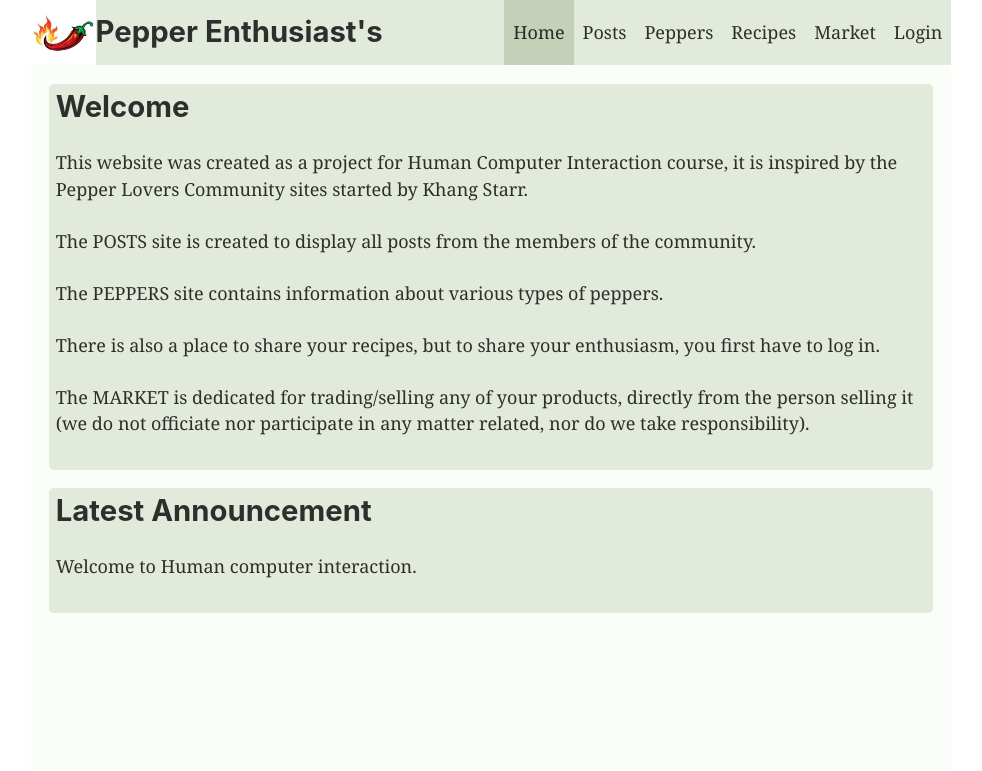
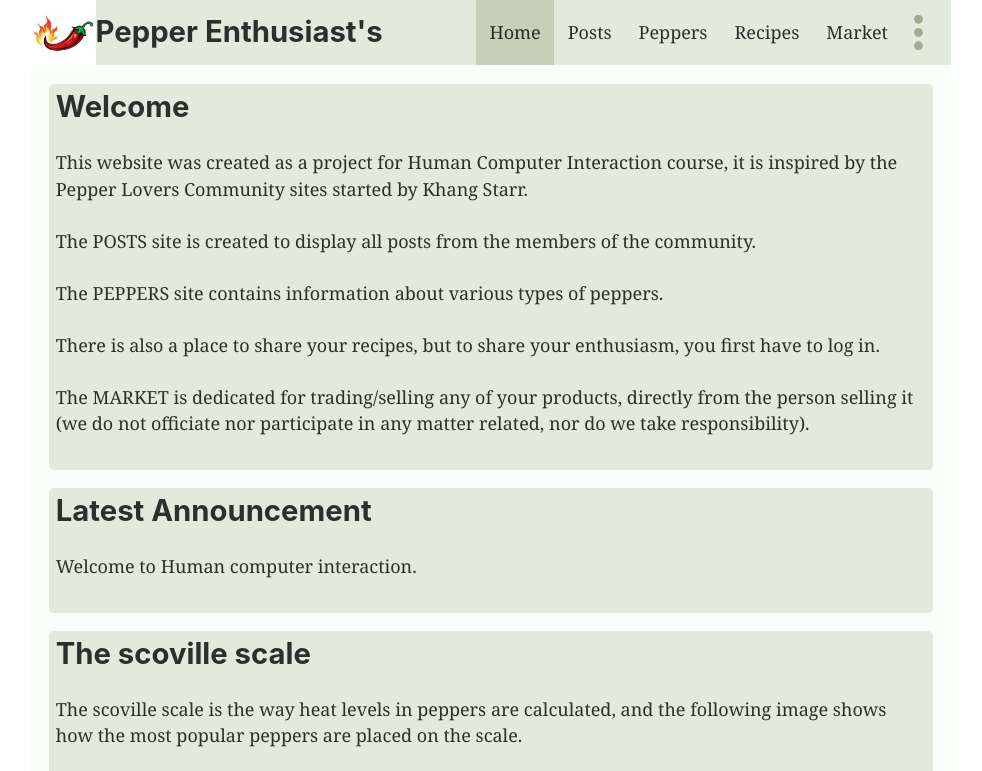
Before and after one commit to antelovric1423/HCI-PLCWebsite, a Gatsby site in the folder proj/: page / in a window 1280 px wide. Shown: the top 771 px of the page, without its empty margins (149-1131 px from the left). Built offline with nearby package versions, Linux system fonts and the light colour scheme; Gatsby itself is replaced by a stand-in of ours.

Commit message:
Not working version of responsive navbar + scoville scale

```diff
--- a/proj/src/components/layout.js
+++ b/proj/src/components/layout.js
@@ -47,6 +47,7 @@ const Layout = ({ children }) => {
             style={{
               display: "flex",
               height: "65px",
+              flexShrink: "0"
             }}
           >
             <img src={require("../images/logo.jpg")}
--- a/proj/src/components/navigation.js
+++ b/proj/src/components/navigation.js
@@ -1,18 +1,44 @@
 import React from "react"
+import { useRef, useState } from "react"
 import { Link } from "gatsby"
+import more from "../images/more.svg"
+import { useResponsiveMenu, useOnOutsideEvent } from "../hooks/index"
 
-const Navigation = ({ menuItems }) => {
-  return (
-    <div
+const NavLink = ({ ...prop }) => (
+  <Link
+    {...prop}
     style={{
-        display: "flex",
-        alignItems: "center",
-        alignContent: "center",
-        justifyContent: "center",
+      textDecoration: "none",
+      color: "inherit",
+      backgroundColor: "#e2eadb",
+      paddingLeft: "0.5rem",
+      paddingRight: "0.5rem",
+    }}
+
+    activeStyle={{
+      backgroundColor: "#c4d1b8",
     }}
   >
-      {menuItems.map(({ path, text }, i) => (
-        <Link
+  </Link>
+)
+
+const VisibleNavLink = ({ ...prop }) => {
+  return (
+    <NavLink
+      {...prop}
+      style={{
+        mx: 2,
+        px: 2,
+      }}
+    />
+  )
+}
+
+const HiddenNavLink = ({ ...prop }) => {
+
+  return (
+    <NavLink
+      {...prop}
       style={{
         textDecoration: "none",
         color: "inherit",
@@ -21,26 +47,128 @@ const Navigation = ({ menuItems }) => {
       activeStyle={{
         backgroundColor: "#c4d1b8",
       }}
-          to={path}
+    />
+  )
+}
+
+const MoreButton = ({ onClick, width = 50 }) => (
+  <div
+    style={{
+      display: "flex",
+      flexShrink: 0,
+      alignItems: "center",
+      width,
+      px: 3,
+      cursor: "pointer",
+    }}
+    onClick={onClick}
   >
+    <img
+      src={more}
+      style={{
+        stroke: "red",
+        width: "auto",
+        maxHeight: "35px",
+        margin: "0"
+      }}
+    />
+  </div>
+)
+
+const VisibleItems = ({ visibleItems }) =>
+  visibleItems.map(menuItem => (
+    <VisibleNavLink key={menuItem.path} to={menuItem.path}>
       <div
-            key={i}
         style={{
           display: "flex",
           alignItems: "center",
           alignContent: "center",
           justifyContent: "space-between",
           height: "65px",
-              paddingLeft: "0.5rem",
-              paddingRight: "0.5rem",
+          paddingLeft: "0.25rem",
+          paddingRight: "0.25rem",
         }}
       >
-            {text}
+        {menuItem.text}
       </div>
-        </Link>
+    </VisibleNavLink>
+  ))
+
+const HiddenItems = ({
+  menu,
+  handleOutsideClick,
+  minWidth = 120,
+  zIndex = 999,
+}) => {
+  const { innerBorderRef } = useOnOutsideEvent(handleOutsideClick)
+  return (
+    <div
+      ref={innerBorderRef}
+      style={{
+        display: "flex",
+        flexDirection: "column",
+        position: "absolute",
+        border: "1px solid #85a368",
+        borderTop: "0",
+        top: menu.offset,
+        p: 2,
+        zIndex,
+        minWidth,
+      }}
+    >
+      {menu.hiddenItems.map(menuItem => (
+        <HiddenNavLink key={menuItem.path} to={menuItem.path}>
+          {menuItem.text}
+        </HiddenNavLink>
       ))}
     </div>
   )
 }
 
+const Nav = ({ menuItems }) => {
+  const containerRef = useRef(null)
+  const [open, setOpen] = useState(false)
+  const { menu } = useResponsiveMenu({ containerRef, menuItems })
+
+  const isHiddenEmpty = menu.hiddenItems.length === 0
+
+  const handleMoreClick = () => setOpen(true)
+  const handleOutsideClick = () => setOpen(false)
+
+  return (
+    <nav
+      ref={containerRef}
+      style={{
+        display: "flex",
+        boxSizing: "border-box",
+        justifyContent: "flex-end",
+        flex: "auto",
+        ml: [3, 4],
+        overflowX: "auto",
+      }}
+    >
+      <VisibleItems visibleItems={menu.visibleItems} />
+      {!isHiddenEmpty && <MoreButton onClick={handleMoreClick} />}
+      {!isHiddenEmpty &&
+        (open && (
+          <HiddenItems menu={menu} handleOutsideClick={handleOutsideClick} />
+        ))}
+    </nav>
+  )
+}
+
+const Navigation = ({ menuItems }) => {
+  return (
+    <div
+      style={{
+        display: "flex",
+        justifyContent: "space-between",
+        alignContent: "center",
+      }}
+    >
+      <Nav menuItems={menuItems} />
+    </div>
+  )
+}
+
 export default Navigation
--- /dev/null
+++ b/proj/src/hooks/index.js
@@ -0,0 +1,117 @@
+import { useRef, useState, useLayoutEffect, useEffect } from "react"
+
+const useMountEffect = fun => useEffect(fun, [])
+const handleKeyPress = callback => event => {
+    if (event.key === "Escape" || event.keyCode === 27) {
+        callback(event)
+    }
+}
+const getElementMargin = el => {
+    const style = window.getComputedStyle(el)
+    const leftMargin = parseInt(style.marginLeft.split("px")[0])
+    const rightMargin = parseInt(style.marginLeft.split("px")[0])
+    return leftMargin + rightMargin
+}
+
+// Source: https://stackoverflow.com/a/56644506
+export const useOnOutsideEvent = handleOutsideClick => {
+    const innerBorderRef = useRef()
+
+    const onClick = event => {
+        if (
+            innerBorderRef.current &&
+            !innerBorderRef.current.contains(event.target)
+        ) {
+            handleOutsideClick()
+        }
+    }
+
+    useMountEffect(() => {
+        document.addEventListener("click", onClick, false)
+        document.addEventListener("keydown", handleKeyPress(onClick))
+        return () => {
+            document.removeEventListener("click", onClick, false)
+            document.removeEventListener("keydown", handleKeyPress(onClick))
+        }
+    })
+
+    return { innerBorderRef }
+}
+
+export const useResponsiveMenu = ({
+    containerRef,
+    menuItems,
+    spaceForMoreLink = 50,
+}) => {
+    const [menu, setMenu] = useState({ visibleItems: menuItems, hiddenItems: [] })
+
+    useLayoutEffect(() => {
+        const handleResize = () => {
+            setMenu({ visibleItems: menuItems, hiddenItems: [] })
+
+            const { offsetWidth: containerWidth } = containerRef.current
+
+            console.log("containerWidth " + containerWidth)
+            // Reserve space for "More" (...) button
+            const maxWidth = containerWidth
+            console.log("maxWidth " + maxWidth.toFixed(2))
+
+            const items = containerRef.current.children
+            // We assume menu items to share the same margins
+            const itemMargin = getElementMargin(items[0])
+            console.log("itemMargin " + itemMargin)
+
+            const { offsetWidth: lastItemWidth } = items[items.length - 1]
+            console.log("lastItemWidth " + lastItemWidth)
+            const canLastItemFit = lastItemWidth <= spaceForMoreLink ? true : false
+
+            console.log("canLastItemFit " + canLastItemFit)
+
+            const menuResult = Array.from(items).reduce(
+                (result, menuItem) => {
+                    result.cumulativeWidth += menuItem.offsetWidth + itemMargin
+                    console.log("result.cumulativeWidth " + result.cumulativeWidth.toFixed(2))
+
+                    if (result.cumulativeWidth <= maxWidth) {
+                        result.visibleItems.push({
+                            text: menuItem.text,
+                            path: menuItem.getAttribute("href"),
+                        })
+                        console.log("VISIBLE menuItem.text " + menuItem.text)
+                    }
+                    else {
+                        result.hiddenItems.push({
+                            text: menuItem.text,
+                            path: menuItem.getAttribute("href"),
+                        })
+                        console.log("HIDDEN menuItem.text " + menuItem.text)
+                    }
+                    return result
+                },
+                {
+                    cumulativeWidth: 0,
+                    offset: containerRef.current.getBoundingClientRect().height,
+                    visibleItems: [],
+                    hiddenItems: [],
+                }
+            )
+
+            const { visibleItems, hiddenItems, offset } = menuResult
+
+            // Check can we swap the "more" button with the only hidden item
+            if (hiddenItems.length === 1 && canLastItemFit) {
+                visibleItems.push(hiddenItems.pop())
+            }
+
+            setMenu({ visibleItems, hiddenItems, offset })
+        }
+
+        handleResize()
+        window.addEventListener("resize", handleResize)
+        return () => {
+            window.removeEventListener("resize", handleResize)
+        }
+    }, [containerRef])
+
+    return { menu }
+}
--- a/proj/src/pages/index.js
+++ b/proj/src/pages/index.js
@@ -38,6 +38,22 @@ const IndexPage = () => {
         <p>Welcome to Human computer interaction.</p>
       </Bubble>
 
+      <Bubble>
+        <h2>The scoville scale</h2>
+        <p>The scoville scale is the way heat levels in peppers are calculated,
+          and the following image shows how the most popular peppers are placed on the scale.</p>
+        <div
+          style={{
+            display: "flex",
+            justifyContent: "center"
+          }}>
+          <img alt="ScovilleScale"
+            src={require("../images/ScovilleScale.png")}
+            style={{
+            }} />
+        </div>
+      </Bubble>
+
     </Layout>
   )
 }
```
Also changed, not shown: proj/src/images/ScovilleScale.png (added), proj/src/images/more.svg (added). Lines whose indentation alone changed are shown as unchanged.
